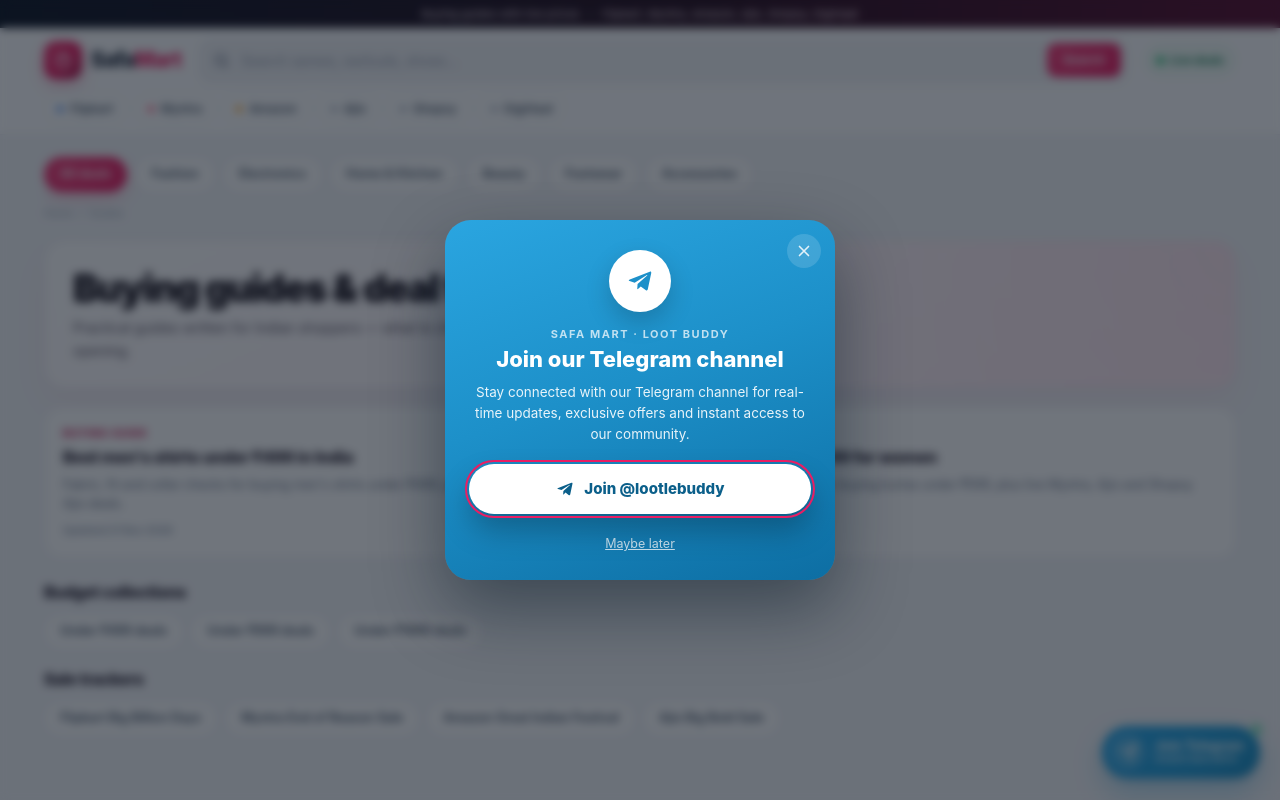
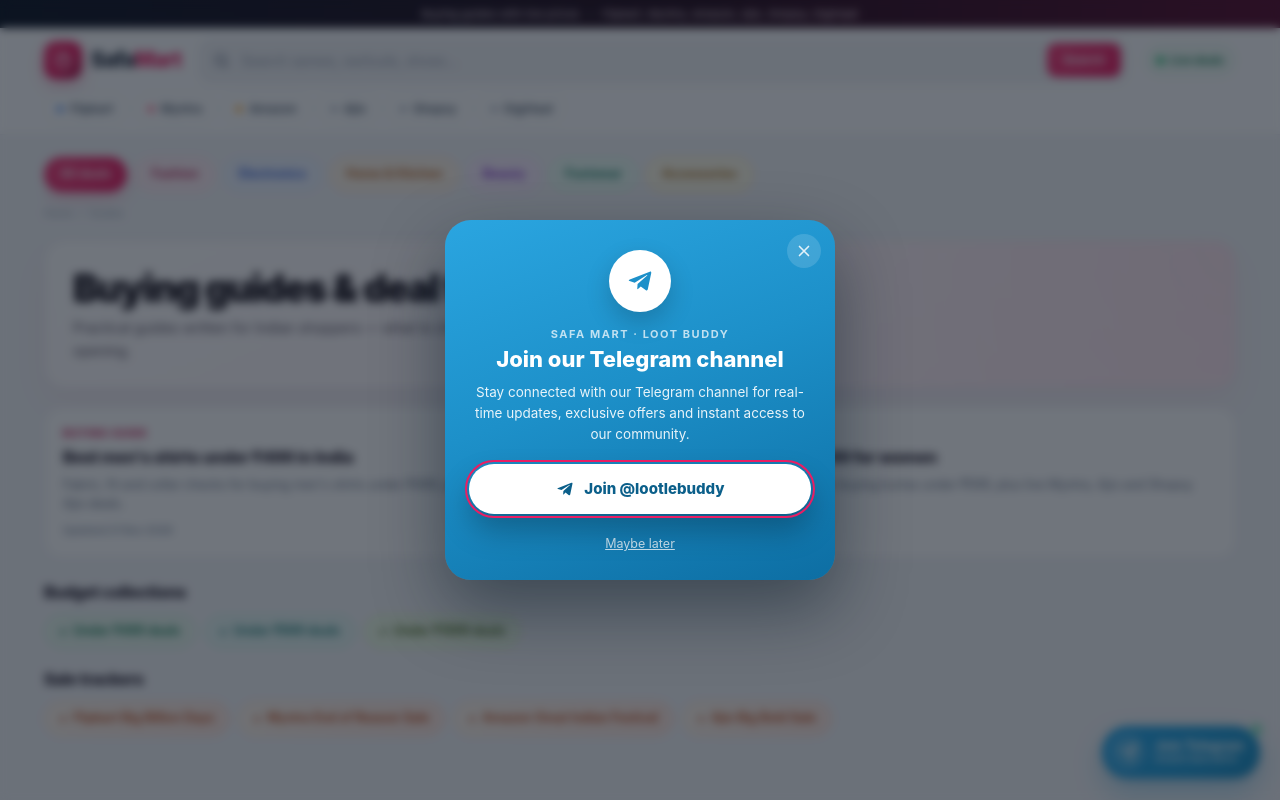
Before and after one commit to SafaWbSolutions/Safa-Mart, a PHP site: page /guides.php in a window 1280 px wide. Run offline with PHP 8.4, Linux system fonts and the light colour scheme.

Commit message:
Make SEO link chips colourful and engaging

```diff
--- a/assets/css/home-v2.css
+++ b/assets/css/home-v2.css
@@ -762,6 +762,104 @@
 .drop-meta strong { color: #067647; font-weight: 850; }
 .drop-meta s { color: #98a2b3; }
 
+/* ---------- Colourful SEO link chips ---------- */
+a.category-chip {
+    transition: transform .16s ease, box-shadow .16s ease, background .16s ease, border-color .16s ease;
+}
+
+a.category-chip:hover {
+    transform: translateY(-2px);
+    box-shadow: 0 8px 18px rgba(17, 24, 39, .09);
+}
+
+.browse-link-grid a.category-chip::before {
+    content: "";
+    width: 6px;
+    height: 6px;
+    margin-right: 7px;
+    border-radius: 50%;
+    background: currentColor;
+    opacity: .6;
+}
+
+/* Categories */
+a.category-chip[href*="/deals/fashion"] {
+    background: #fff0f6; border-color: #ffd0e2; color: #b3124a;
+}
+a.category-chip[href*="/deals/electronics"] {
+    background: #eef4ff; border-color: #d3e0ff; color: #1d4ed8;
+}
+a.category-chip[href*="/deals/home-kitchen"] {
+    background: #fff6ea; border-color: #ffe0b8; color: #b45309;
+}
+a.category-chip[href*="/deals/beauty"] {
+    background: #faf0ff; border-color: #ecd0ff; color: #7e22ce;
+}
+a.category-chip[href*="/deals/footwear"] {
+    background: #ecfdf6; border-color: #c8f3e0; color: #047857;
+}
+a.category-chip[href*="/deals/accessories"] {
+    background: #fffbea; border-color: #ffeaa0; color: #a16207;
+}
+
+/* Stores */
+a.category-chip[href*="/store/flipkart"] {
+    background: #eef4ff; border-color: #cfe0ff; color: #1d4ed8;
+}
+a.category-chip[href*="/store/myntra"] {
+    background: #fff0f6; border-color: #ffd0e2; color: #c2185b;
+}
+a.category-chip[href*="/store/amazon"] {
+    background: #fff7e6; border-color: #ffe1a8; color: #92400e;
+}
+a.category-chip[href*="/store/ajio"] {
+    background: #eef2ff; border-color: #d6dcff; color: #3730a3;
+}
+a.category-chip[href*="/store/shopsy"] {
+    background: #fff1e8; border-color: #ffd9c2; color: #c2410c;
+}
+a.category-chip[href*="/store/digihaat"] {
+    background: #f5f0ff; border-color: #e4d6ff; color: #6d28d9;
+}
+
+/* Budget */
+a.category-chip[href*="/deals/under-499"] {
+    background: #e9f8ef; border-color: #c6f0d8; color: #067647;
+}
+a.category-chip[href*="/deals/under-999"] {
+    background: #e6f7f4; border-color: #c2ece3; color: #0f766e;
+}
+a.category-chip[href*="/deals/under-1999"] {
+    background: #eefbe7; border-color: #d5f2bf; color: #3f6212;
+}
+
+/* Guides, sale trackers, price drops */
+a.category-chip[href*="/guides/"] {
+    background: linear-gradient(135deg, #f7f3ff, #ede7ff);
+    border-color: #ddd0ff;
+    color: #5b21b6;
+}
+a.category-chip[href*="/sale/"],
+a.category-chip[href*="big-billion-days"],
+a.category-chip[href*="end-of-reason-sale"],
+a.category-chip[href*="great-indian-festival"],
+a.category-chip[href*="ajio-big-bold-sale"] {
+    background: linear-gradient(135deg, #fff7ed, #ffe8e0);
+    border-color: #ffd4c4;
+    color: #c2410c;
+}
+a.category-chip[href*="price-drops"] {
+    background: linear-gradient(135deg, #fff1f6, #ffe4ec);
+    border-color: #fbcfe0;
+    color: #be123c;
+    font-weight: 800;
+}
+a.category-chip[href*="price-drops"]::before { display: none; }
+
+a.category-chip[href*="/guides/"]:hover { background: linear-gradient(135deg, #efe9ff, #e3d9ff); }
+a.category-chip[href*="/sale/"]:hover { background: linear-gradient(135deg, #ffedd5, #ffdccf); }
+a.category-chip[href*="price-drops"]:hover { background: linear-gradient(135deg, #ffe4ed, #ffd6e4); }
+
 /* ---------- Offer rails (Flipkart-style strip) ---------- */
 .deal-rail-section {
     position: relative;
```
